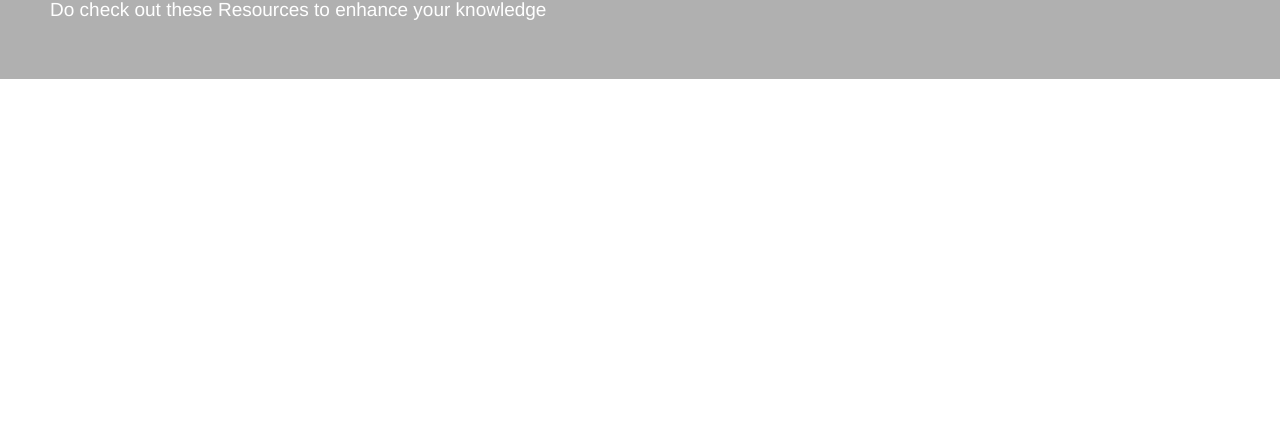
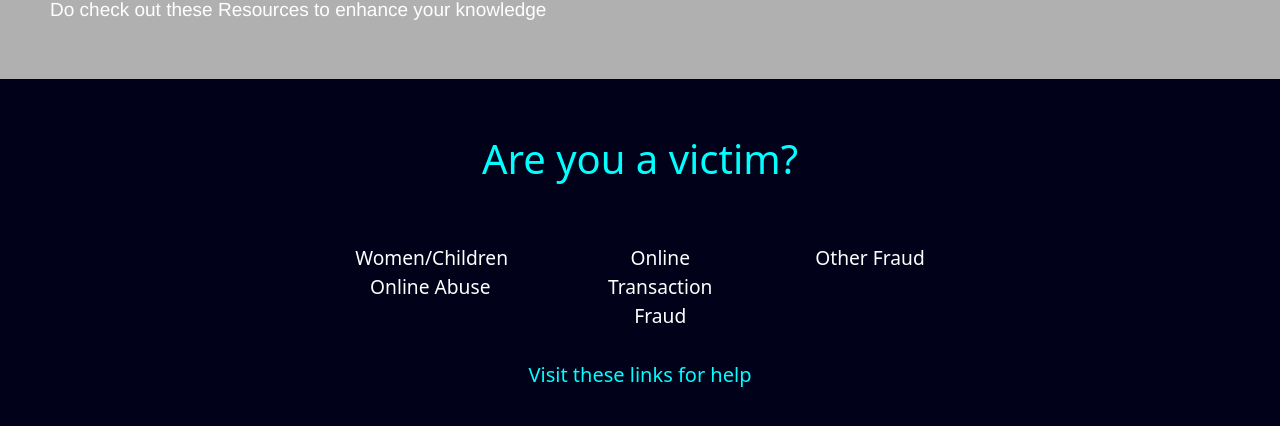
Before and after one commit to SWATIK31/CyberRakshak, a React (Vite) app: page / in a window 1280 px wide. Shown: the part 1732-2158 px from the top of the page. Before the commit the page ends 1811 px from the top, so only its background shows below. Built offline with nearby package versions, Linux system fonts and the light colour scheme.

Commit message:
Added the help section

```diff
--- a/src/App.jsx
+++ b/src/App.jsx
@@ -4,6 +4,7 @@ import Header from './components/Header';
 import HeroSection from './components/HeroSection';
 import ArticlesSection from './components/Articles';
 import Resources from './components/Resources';
+import HelpSection from './components/Help';
 
 import './App.css';
 
@@ -18,6 +19,7 @@ function App() {
               <HeroSection id="hero" />
               <ArticlesSection id="articles" />
               <Resources id="resources" />
+              <HelpSection id="safety-tips" />
 
             </main>
           } />
--- /dev/null
+++ b/src/components/Help.css
@@ -0,0 +1,108 @@
+.victim-section {
+    background-color: #01021a;
+    color: white;
+    padding: 50px 20px;
+    text-align: center;
+  }
+
+  .victim-question {
+    font-size: 2.5rem;
+    margin-bottom: 40px;
+    color: aqua;
+  }
+
+  .icon-container {
+    display: flex;
+    justify-content: center;
+    background-color: transparent;
+    border:none;
+    gap: 80px;
+  }
+
+  .icon-link {
+    text-decoration: none;
+    color: white;
+  }
+
+  .icon-link {
+    text-decoration: none;
+    color: white;
+    display: flex;
+    flex-direction: column;
+    align-items: center;
+    transition: all 0.3s ease;
+  }
+
+  .icon-link:hover {
+    transform: translateY(-8px);
+  }
+
+  .icon-link i {
+    font-size: 4rem;
+    margin-bottom: 15px;
+    transition: all 0.3s ease;
+    animation: float 5s ease-in-out infinite;
+  }
+
+  .icon-link:hover i {
+    color: aqua;
+  }
+
+  .icon-link span {
+    font-size: 1.2rem;
+    text-align: center;
+    max-width: 150px;
+  }
+  .helppara{
+    margin-top: 30px;
+    font-size: 20px;
+    color: aqua;
+  }
+  @keyframes float {
+    0% {
+      transform: translateY(0px);
+    }
+    50% {
+      transform: translateY(-8px);
+    }
+    100% {
+      transform: translateY(0px);
+    }
+  }
+  @media screen and (max-width: 768px) {
+    .icon-container {
+      flex-direction: column;
+      align-items: center;
+      gap: 40px;
+    }
+
+    .victim-question {
+      font-size: 2rem;
+    }
+
+    .icon-link i {
+      font-size: 3.5rem;
+    }
+
+    .icon-link span {
+      font-size: 1rem;
+    }
+
+    .helppara {
+      font-size: 18px;
+    }
+  }
+
+  @media screen and (max-width: 480px) {
+    .victim-question {
+      font-size: 1.8rem;
+    }
+
+    .icon-link i {
+      font-size: 3rem;
+    }
+
+    .helppara {
+      font-size: 16px;
+    }
+  }
--- /dev/null
+++ b/src/components/Help.jsx
@@ -0,0 +1,28 @@
+import React from 'react';
+import { Link } from 'react-router-dom';
+import './Help.css';
+
+const HelpSection = () => {
+    return (
+        <section className="victim-section">
+          <h2 className="victim-question">Are you a victim?</h2>
+          <div className="icon-container">
+            <Link to="https://cybercrime.gov.in/Webform/Accept.aspx" className="icon-link">
+              <i className="fas fa-female"></i>
+              <span>Women/Children Online Abuse</span>
+            </Link>
+            <Link to="https://cybercrime.gov.in/Webform/Accept.aspx" className="icon-link">
+              <i className="fas fa-credit-card"></i>
+              <span>Online Transaction Fraud</span>
+            </Link>
+            <Link to="https://cybercrime.gov.in/Webform/Accept.aspx" className="icon-link">
+              <i className="fas fa-mask />"></i>
+              <span>Other Fraud</span>
+            </Link>
+          </div>
+          <p className='helppara'>Visit these links for help</p>
+        </section>
+      );
+};
+
+export default HelpSection;
```
